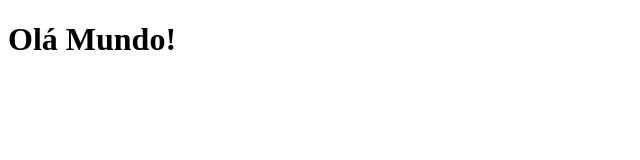
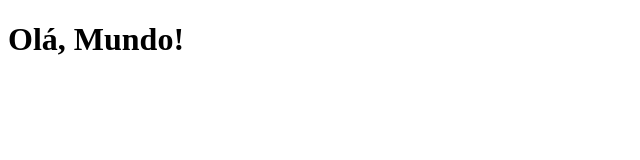
Before and after one commit to Juliana-Castilho/clone-tabnews, a Next.js app: page / in a window 1280 px wide. Shown: the top 160 px of the page, without its empty margins (0-640 px from the left). Built offline with nearby package versions, Linux system fonts and the light colour scheme.

Commit message:
refactor: update text

```diff
--- a/pages/index.js
+++ b/pages/index.js
@@ -1,5 +1,5 @@
 function Home() {
-  return <h1>Olá Mundo!</h1>;
+  return <h1>Olá, Mundo!</h1>;
 }
 
 export default Home;
```
